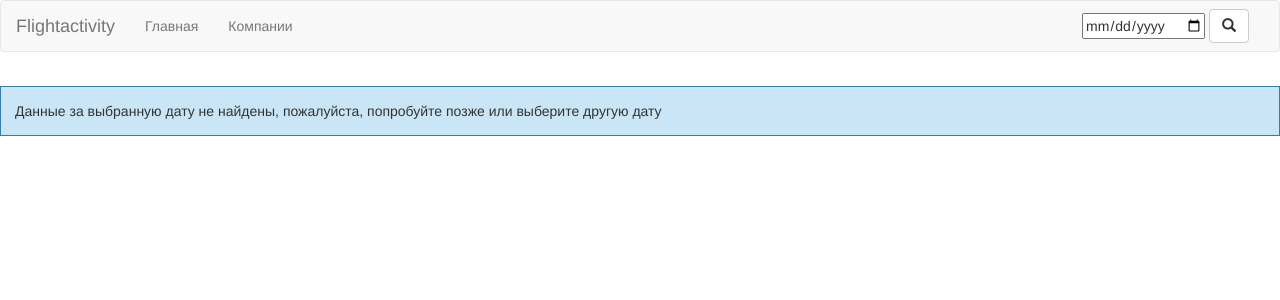
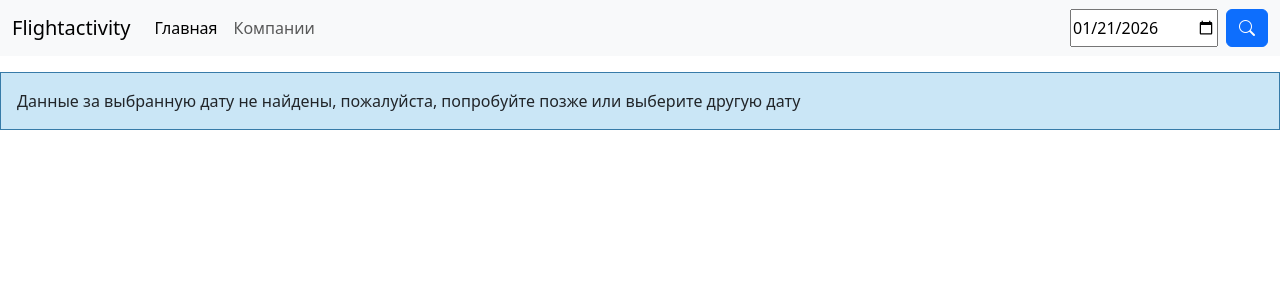
Before and after one commit to NotHardEngineer/Flightactivity_flask, a Flask app: page / in a window 1280 px wide. Shown: the top 300 px of the page. Run offline with Flask 3, Linux system fonts and the light colour scheme; some libraries are stand-ins or nearby versions.

Commit message:
Moving to BS5: navbar

```diff
--- a/src/main.py
+++ b/src/main.py
@@ -26,9 +26,10 @@ def main():
 
     airport_to_seek = 'obv'
     day_to_seek = datetime.today().astimezone(tz=timezone("Asia/Novosibirsk")).date().strftime('%Y-%m-%d')
+    current_app.logger.debug(request.method)
     if request.method == 'POST':
         forms = request.form
-        print(forms)
+        current_app.logger.debug(forms)
         if 'flights_date' in forms:
             day_to_seek = request.form['flights_date']
         if 'flights_port' in forms:
@@ -95,7 +96,10 @@ def main():
         else:
             current_app.logger.info("Main page without data returned in %s sec" % format(time.time() - start_time, '.2f'))
             flash("Данные за выбранную дату не найдены, пожалуйста, попробуйте позже или выберите другую дату")
-            return render_template("nodata.html")
+            return render_template("nodata.html",
+                                   title=f"Самолеты в {airport_to_seek}",
+                                   date=day_to_seek
+                                   )
 
 
 @bp_main.route("/companies/", methods=("GET", "POST"))
--- a/src/templates/base.html
+++ b/src/templates/base.html
@@ -12,17 +12,11 @@
     <!-- lib for charts -->
     <script src="https://cdnjs.cloudflare.com/ajax/libs/Chart.js/3.7.0/chart.min.js"></script>
 
-    <!-- Bootstrap 3 CSS -->
-    <link rel="stylesheet" href="https://cdn.jsdelivr.net/npm/bootstrap@3.3.7/dist/css/bootstrap.min.css"
-          integrity="sha384-BVYiiSIFeK1dGmJRAkycuHAHRg32OmUcww7on3RYdg4Va+PmSTsz/K68vbdEjh4u" crossorigin="anonymous">
-
-    <!-- Bootstrap 3 JS-->
-    <script src="https://code.jquery.com/jquery-2.2.4.js"
-        integrity="sha256-iT6Q9iMJYuQiMWNd9lDyBUStIq/8PuOW33aOqmvFpqI=" crossorigin="anonymous"></script>
-    <script src="https://cdn.jsdelivr.net/npm/bootstrap@3.3.7/dist/js/bootstrap.min.js"
-        integrity="sha384-Tc5IQib027qvyjSMfHjOMaLkfuWVxZxUPnCJA7l2mCWNIpG9mGCD8wGNIcPD7Txa"
-        crossorigin="anonymous"></script>
-
+    <!-- Bootstrap 5 and icons CSS -->
+    <link href="https://cdn.jsdelivr.net/npm/bootstrap@5.3.8/dist/css/bootstrap.min.css" rel="stylesheet"
+        integrity="sha384-sRIl4kxILFvY47J16cr9ZwB07vP4J8+LH7qKQnuqkuIAvNWLzeN8tE5YBujZqJLB"
+        crossorigin="anonymous">
+    <link rel="stylesheet" href="https://cdn.jsdelivr.net/npm/bootstrap-icons@1.13.1/font/bootstrap-icons.min.css">
 
 
 
@@ -30,108 +24,58 @@
 </head>
 
 <body>
+<!-- Navbar -->
+<nav class="navbar navbar-expand-lg bg-body-tertiary">
+  <div class="container-fluid">
+    <!-- Brand -->
+    <a class="navbar-brand">Flightactivity</a>
+    <!-- Toggler (not in use yet) -->
+    <button class="navbar-toggler" type="button" data-bs-toggle="collapse" data-bs-target="#navbarSupportedContent" aria-controls="navbarSupportedContent" aria-expanded="false" aria-label="Toggle navigation">
+      <span class="navbar-toggler-icon"></span>
+    </button>
 
-<nav class="navbar navbar-default">
-    <div class="container-fluid">
+    <div class="collapse navbar-collapse" id="navbarSupportedContent">
+      <!-- Links buttons -->
+      <ul class="navbar-nav me-auto mb-2 mb-lg-0">
+        <li class="nav-item">
+          <a class="nav-link active" aria-current="page" href="{{url_for('main.main')}}">Главная</a>
+        </li>
+        <li class="nav-item">
+          <a class="nav-link" href="{{url_for('main.companies')}}">Компании</a>
+        </li>
+      </ul>
+      <!-- Searcher -->
+      <form class="d-flex" role="search" method="post">
+        <input class="me-2" type="date" value="{{date}}" aria-label="Search" id="flights_date" name="flights_date">
+        <button class="btn btn-primary" type="submit">
+          <i class="bi bi-search"></i>
+        </button>
+      </form>
 
-        <div class="navbar-header">
-            <!-- BUTTON FOR COLLAPSIBLE -->
-            <button type="button" class="navbar-toggle collapsed" data-toggle="collapse"
-                    data-target="#alignment-example" aria-expanded="false">
-                <span class="sr-only">Toggle navigation</span>
-                <span class="icon-bar"></span>
-                <span class="icon-bar"></span>
-                <span class="icon-bar"></span>
-            </button>
-            <!-- BRAND -->
-            <div class="navbar-header">
-                <a class="navbar-brand">Flightactivity</a>
-                <!-- UPDATE BUTTON -->
-                <!-- <a class="action" href="{{ url_for('parsing.update_and_redirect') }}">
-                    <button type="button" class="btn btn-default navbar-btn">
-                        <span class="glyphicon glyphicon-refresh"></span>
-                    </button>
-                </a> -->
-            </div>
-        </div>
-        <!-- COLLAPSIBLE NAVBAR -->
-        <div class="collapse navbar-collapse" id="alignment-example">
-            <!-- Links -->
-            <ul class="nav navbar-nav">
-                <li><a href="{{url_for('main.main')}}">Главная</a></li>
-                <li><a href="{{url_for('main.companies')}}">Компании</a></li>
-
-            </ul>
+    </div>
+  </div>
+</nav>
 
 
 
-
-            <form method="post" class="navbar-form navbar-right">
-
-
-                <div class="form-group">
-                    <!-- <div class="dropdown">
-                        <button class="btn btn-default dropdown-toggle" type="button" data-toggle="dropdown" aria-haspopup="true" aria-expanded="true">
-                          <span id="flights_port_label">Выбор аэропорта</span>
-                          <span class="caret"></span>
-                        </button>
-                        <ul class="dropdown-menu">
-                          <li><input type="radio" id="flights_port_obv" name="flights_port" value="obv"><label for="flights_port_obv">
-                            Новосибирск (Толмачево)</label></li>
-                          <li><input type="radio" id="flights_port_uud" name="flights_port" value="uud"><label for="flights_port_uud">
-                            Улан-Удэ (Байкал)</label></li>
-                        </ul>
-                    </div> -->
-
-                    <input type="date" id="flights_date" name="flights_date">
-                </div>
-                <button type="submit" class="btn btn-default">
-                    <span class="glyphicon glyphicon-search"></span>
-                </button>
-            </form>
-
-            <style>
-                input[name='flights_port']{
-                display: none;
-                }
-                </style>
-                <script>
-                  $("input[name='flights_port']").change(function(e){
-                      $("#flights_port_label").text($(this).val());
-                  });
-
-
-                </script>
-
-
-
-        </div>
-    </div>
-</nav>
-<script>
-    var date = '{{date}}';
-    document.getElementById("flights_date").defaultValue = date;
-
-    var port = '{{port}}';
-    document.getElementById("flights_port_label").defaultValue = port;
-</script>
-
+<!-- Message container -->
 <div class="container-fluid">
     {% for message in get_flashed_messages() %}
     <div class="row">
         <div class="flash">{{ message }}</div>
     </div>
     {% endfor %}
+</div>
 
 
-
-
-</div>
 <div class="container-fluid content">
-
 {% block content %}{% endblock %}
 </div>
 
+<!-- Bootstrap 5 JS -->
+<script src="https://cdn.jsdelivr.net/npm/bootstrap@5.3.8/dist/js/bootstrap.bundle.min.js"
+    integrity="sha384-FKyoEForCGlyvwx9Hj09JcYn3nv7wiPVlz7YYwJrWVcXK/BmnVDxM+D2scQbITxI"
+    crossorigin="anonymous"></script>
 </body>
 
 </html>
```
